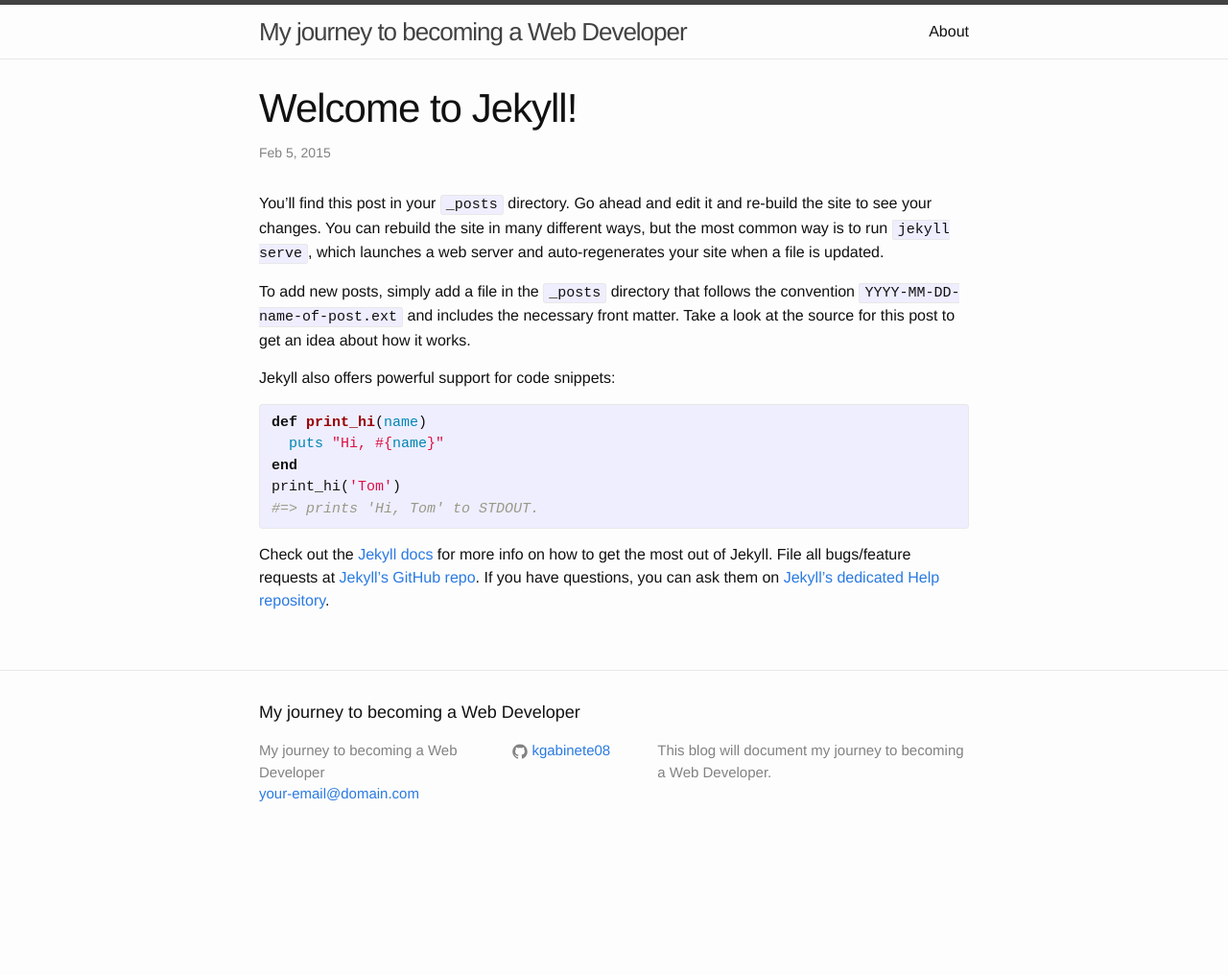
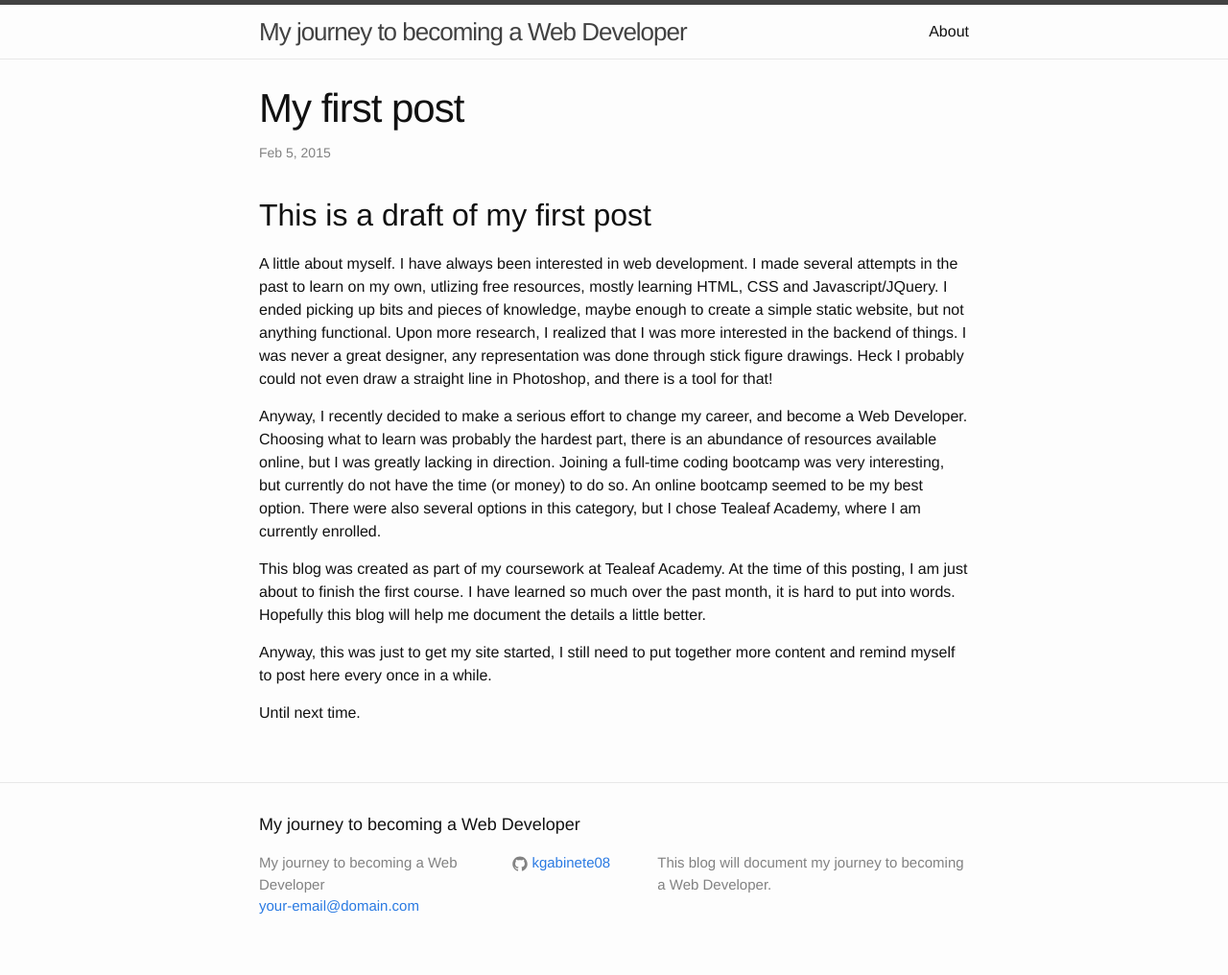
Before and after one commit to kgabinete08/kgabinete08.github.io, a Jekyll site: the page built from _posts/2015-02-05-my-first-post.markdown, in a window 1280 px wide. Shown: the whole page at 96% size. Built offline with Jekyll 4.4.1, drawn with Linux system fonts in a browser that asks for light colours; before the commit the page ends 900 px from its top, so only the background shows below that.

Commit message:
final first post

```diff
--- a/_posts/2015-02-05-my-first-post.markdown
+++ b/_posts/2015-02-05-my-first-post.markdown
@@ -1,25 +1,17 @@
 ---
 layout: post
-title:  "Welcome to Jekyll!"
-date:   2015-02-05 19:16:39
-categories: jekyll update
+title:  "My first post"
+date:   2015-02-05 21:00:00
+categories: web development
 ---
-You’ll find this post in your `_posts` directory. Go ahead and edit it and re-build the site to see your changes. You can rebuild the site in many different ways, but the most common way is to run `jekyll serve`, which launches a web server and auto-regenerates your site when a file is updated.
+## This is a draft of my first post
 
-To add new posts, simply add a file in the `_posts` directory that follows the convention `YYYY-MM-DD-name-of-post.ext` and includes the necessary front matter. Take a look at the source for this post to get an idea about how it works.
+A little about myself.  I have always been interested in web development.  I made several attempts in the past to learn on my own, utlizing free resources, mostly learning HTML, CSS and Javascript/JQuery.  I ended picking up bits and pieces of knowledge, maybe enough to create a simple static website, but not anything functional.  Upon more research, I realized that I was more interested in the backend of things.  I was never a great designer, any representation was done through stick figure drawings.  Heck I probably could not even draw a straight line in Photoshop, and there is a tool for that!
 
-Jekyll also offers powerful support for code snippets:
+Anyway, I recently decided to make a serious effort to change my career, and become a Web Developer.  Choosing what to learn was probably the hardest part, there is an abundance of resources available online, but I was greatly lacking in direction.  Joining a full-time coding bootcamp was very interesting, but currently do not have the time (or money) to do so.  An online bootcamp seemed to be my best option.  There were also several options in this category, but I chose Tealeaf Academy, where I am currently enrolled.
 
-{% highlight ruby %}
-def print_hi(name)
-  puts "Hi, #{name}"
-end
-print_hi('Tom')
-#=> prints 'Hi, Tom' to STDOUT.
-{% endhighlight %}
+This blog was created as part of my coursework at Tealeaf Academy.  At the time of this posting, I am just about to finish the first course.  I  have learned so much over the past month, it is hard to put into words.  Hopefully this blog will help me document the details a little better.
 
-Check out the [Jekyll docs][jekyll] for more info on how to get the most out of Jekyll. File all bugs/feature requests at [Jekyll’s GitHub repo][jekyll-gh]. If you have questions, you can ask them on [Jekyll’s dedicated Help repository][jekyll-help].
+Anyway, this was just to get my site started, I still need to put together more content and remind myself to post here every once in a while.
 
-[jekyll]:      http://jekyllrb.com
-[jekyll-gh]:   https://github.com/jekyll/jekyll
-[jekyll-help]: https://github.com/jekyll/jekyll-help
+Until next time.
```
